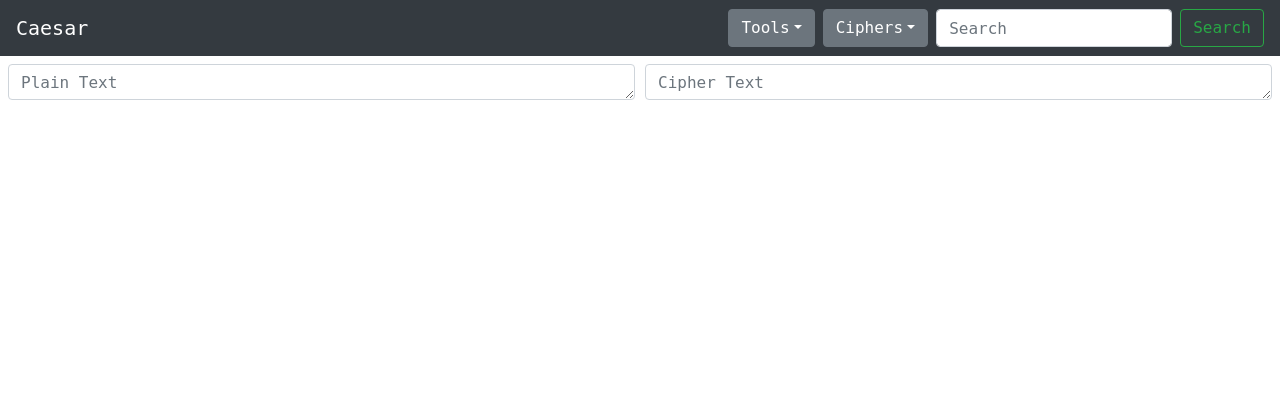
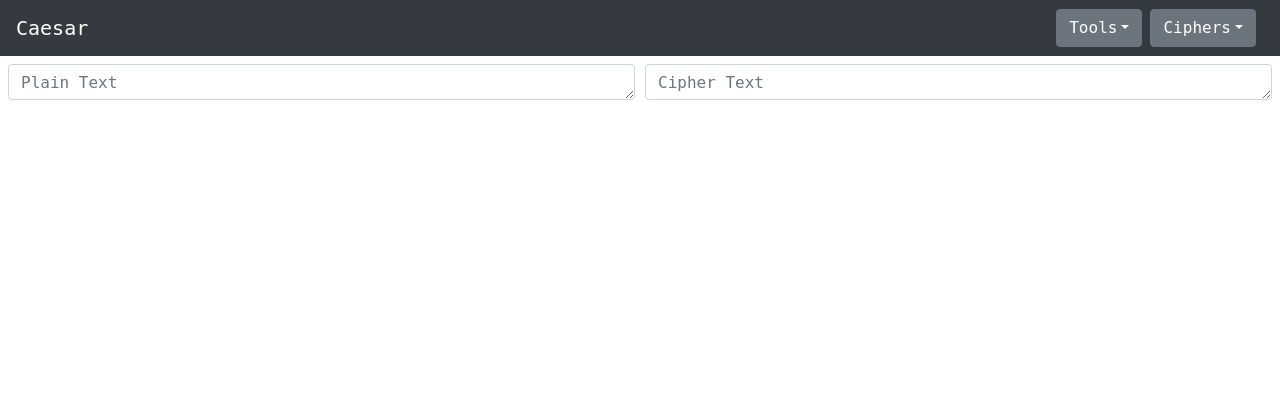
Before and after one commit to DanGonite57/CrPyto, a Flask app: page /ciphers/caesar.html in a window 1280 px wide. Shown: the top 420 px of the page. Run offline with Flask 2, Linux system fonts and the light colour scheme; parts of the project's set-up code (start-up, migrations or seed data) failed here and were passed over; some libraries are stand-ins or nearby versions.

Commit message:
Removed search bar

```diff
--- a/templates/layouts/navbar.html
+++ b/templates/layouts/navbar.html
@@ -5,7 +5,7 @@
   <div class="dropdown-container ml-auto mr-2">
     <button class="btn btn-secondary dropdown-toggle" id="toolsDrop" role="button" data-toggle="dropdown" aria-haspopup="true"
       aria-expanded="false">Tools</button>
-    <div class="dropdown-menu" aria-labelledby="navbarDropdown">
+    <div class="dropdown-menu dropdown-menu-right" aria-labelledby="navbarDropdown">
       <a class="dropdown-item" href="{{ url_for('tools.findAnagrams') }}">Find Anagrams</a>
       <a class="dropdown-item" href="{{ url_for('tools.formatting') }}">Formatting</a>
       <a class="dropdown-item" href="{{ url_for('tools.freqAnalysis') }}">Frequency Analysis</a>
@@ -15,7 +15,7 @@
   <div class="dropdown-container mr-2">
     <button class="btn btn-secondary dropdown-toggle" id="ciphsDrop" role="button" data-toggle="dropdown" aria-haspopup="true"
       aria-expanded="false">Ciphers</button>
-    <div class="dropdown-menu" aria-labelledby="navbarDropdown">
+    <div class="dropdown-menu dropdown-menu-right" aria-labelledby="navbarDropdown">
       <a class="dropdown-item" href="{{ url_for('ciphers.auto') }}">AutoCrack</a>
       <div class="dropdown-divider"></div>
       {% for cipher in ciphers %}
@@ -23,8 +23,4 @@
       {% endfor %}
     </div>
   </div>
-  <form class="form-inline my-2 my-lg-0">
-    <input class="form-control mr-sm-2" type="search" placeholder="Search" aria-label="Search">
-    <button class="btn btn-outline-success my-2 my-sm-0" type="submit">Search</button>
-  </form>
 </nav>
```
